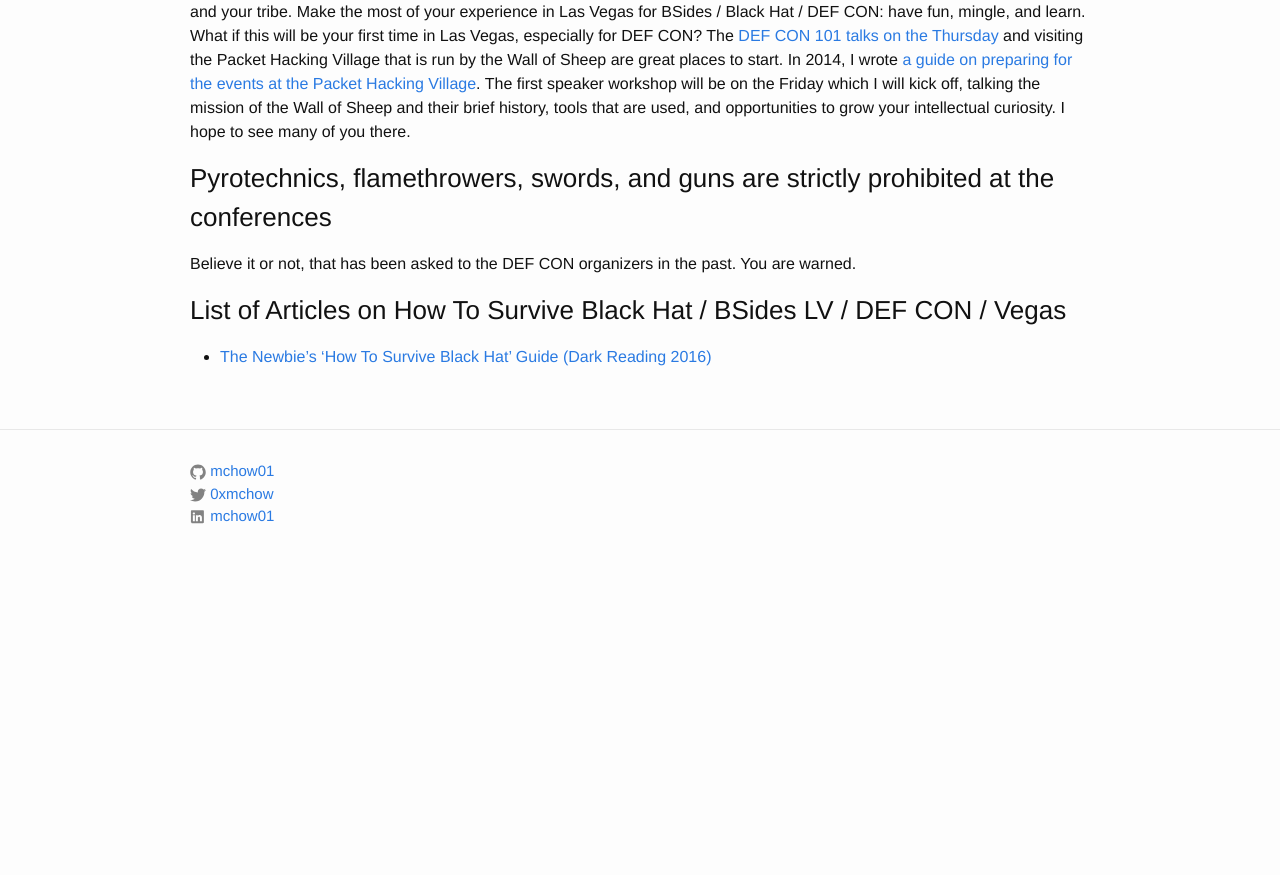
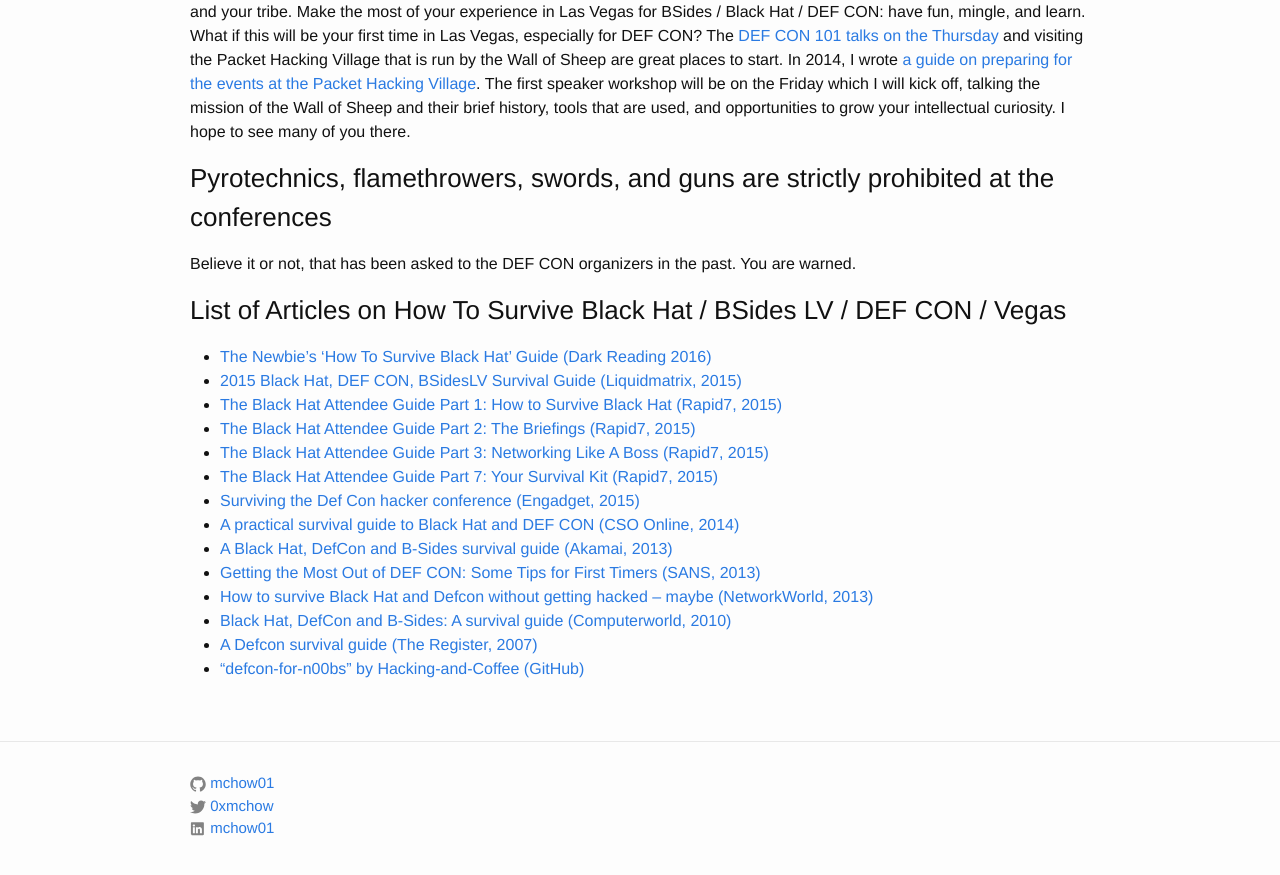
Before and after one commit to mchow01/mchow01.github.io, a Jekyll site: the page built from _posts/2015-07-19-security-summer-camp.md, in a window 1280 px wide and 900 px high, scrolled down 1421 px. Shown: the top 875 px of the window. Built offline with Jekyll 4.4.1, drawn with Linux system fonts in a browser that asks for light colours; before the commit the page ends 2009 px from its top, so only the background shows below that.

Commit message:
Added collection of articles...

```diff
--- a/_posts/2015-07-19-security-summer-camp.md
+++ b/_posts/2015-07-19-security-summer-camp.md
@@ -27,3 +27,16 @@
 
 ### List of Articles on How To Survive Black Hat / BSides LV / DEF CON / Vegas
 * [The Newbie’s 'How To Survive Black Hat' Guide (Dark Reading 2016)](http://www.darkreading.com/vulnerabilities---threats/the-newbies-how-to-survive-black-hat-guide/a/d-id/1326102?_mc=sm_dr&hootPostID=62bc065c48aa2f2012cc52a2914364ec){:target="_blank"}
+* [2015 Black Hat, DEF CON, BSidesLV Survival Guide  (Liquidmatrix, 2015)](https://www.liquidmatrix.org/blog/2015/07/20/2015-black-hat-def-con-bsideslv-survival-guide/){:target="_blank"}
+* [The Black Hat Attendee Guide Part 1: How to Survive Black Hat (Rapid7, 2015)](https://community.rapid7.com/community/infosec/blog/2015/07/13/the-black-hat-attendee-guide-part-1){:target="_blank"}
+* [The Black Hat Attendee Guide Part 2: The Briefings (Rapid7, 2015)](https://community.rapid7.com/community/infosec/blog/2015/07/16/the-black-hat-attendee-guide-part-2--the-briefings){:target="_blank"}
+* [The Black Hat Attendee Guide Part 3: Networking Like A Boss (Rapid7, 2015)](https://community.rapid7.com/community/infosec/blog/2015/07/20/the-black-hat-attendee-guide-part-3--networking-at-black-hat){:target="_blank"}
+* [The Black Hat Attendee Guide Part 7: Your Survival Kit (Rapid7, 2015)](https://community.rapid7.com/community/infosec/blog/2015/07/29/the-black-hat-attendee-guide-part-7-your-survival-kit){:target="_blank"}
+* [Surviving the Def Con hacker conference (Engadget, 2015)](https://www.engadget.com/2015/08/11/surviving-def-con/){:target="_blank"}
+* [A practical survival guide to Black Hat and DEF CON (CSO Online, 2014)](http://www.csoonline.com/article/2458907/security-awareness/a-practical-survival-guide-to-black-hat-and-def-con.html){:target="_blank"}
+* [A Black Hat, DefCon and B-Sides survival guide (Akamai, 2013)](https://blogs.akamai.com/2013/07/a-black-hat-defcon-and-b-sides-survival-guide.html){:target="_blank"}
+* [Getting the Most Out of DEF CON: Some Tips for First Timers (SANS, 2013)](https://pen-testing.sans.org/blog/2013/06/28/getting-the-most-out-of-def-con-some-tips-for-first-timers/){:target="_blank"}
+* [How to survive Black Hat and Defcon without getting hacked -- maybe (NetworkWorld, 2013)](http://www.networkworld.com/article/2179726/security/how-to-survive-black-hat-and-defcon-without-getting-hacked----maybe.html){:target="_blank"}
+* [Black Hat, DefCon and B-Sides: A survival guide (Computerworld, 2010)](http://www.computerworld.com/article/2519054/enterprise-applications/black-hat--defcon-and-b-sides--a-survival-guide.html){:target="_blank"}
+* [A Defcon survival guide (The Register, 2007)](http://www.theregister.co.uk/2007/08/01/defcon_survival_guide/){:target="_blank"}
+* ["defcon-for-n00bs" by Hacking-and-Coffee (GitHub)](https://github.com/Hacking-and-Coffee/defcon-for-n00bs){:target="_blank"}
```
Also changed, not shown: 2 other files.
